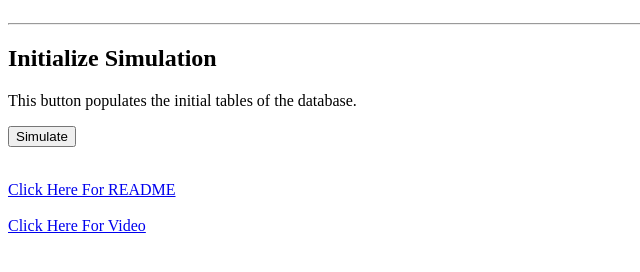
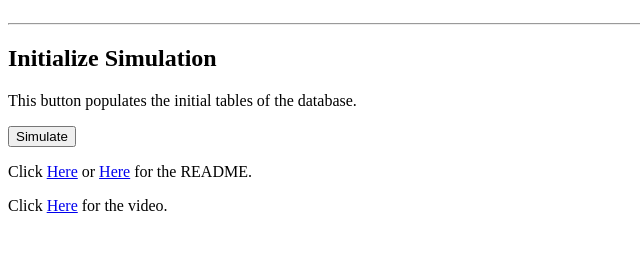
Before and after one commit to frandylion/CoolPhoneWebApp, a website: page phone_app/public/login.html in a window 1280 px wide. Shown: the part 104-376 px from the top of the page, without its empty margins (0-640 px from the left). Drawn offline with Linux system fonts and the light colour scheme.

Commit message:
tweaked login page

```diff
--- a/phone_app/public/login.html
+++ b/phone_app/public/login.html
@@ -34,15 +34,13 @@
     <h2>Initialize Simulation</h2>
     <p>This button populates the initial tables of the database.</p>
     <button type="button" onClick="initSimulation()">Simulate</button>
-    <p id="initSimMessage"></p>
+    <label id="initSimMessage"></label>
 
     <br>
 
-    <a href='http://localhost:3000/README'>Click Here For README</a>
+    <p>Click <a href='https://github.com/frandylion/CoolPhoneWebApp/blob/master/README.md'>Here</a> or <a href='http://localhost:3000/README'>Here</a> for the README.</p>
 
-    <br><br>
-
-    <a href='http://tiny.cc/dbs05'>Click Here For Video</a>
+    <p>Click <a href='http://tiny.cc/dbs05'>Here</a> for the video.</p>
 
 </body>
 </html>
```
